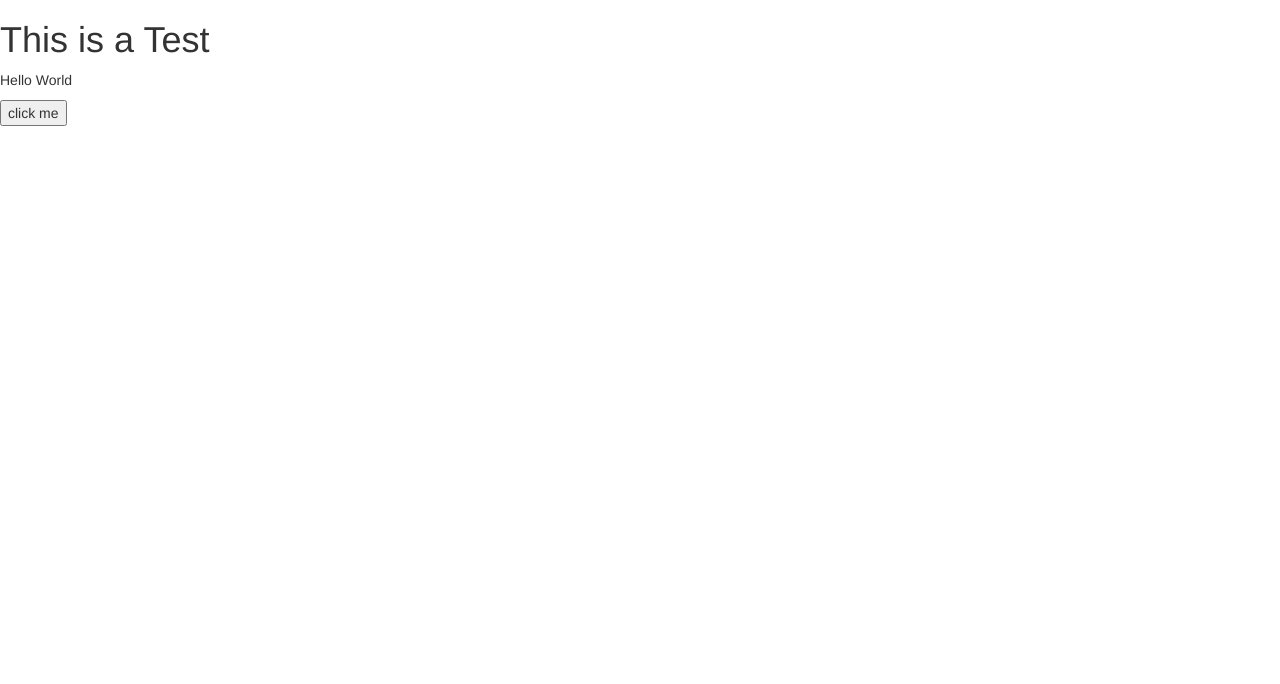
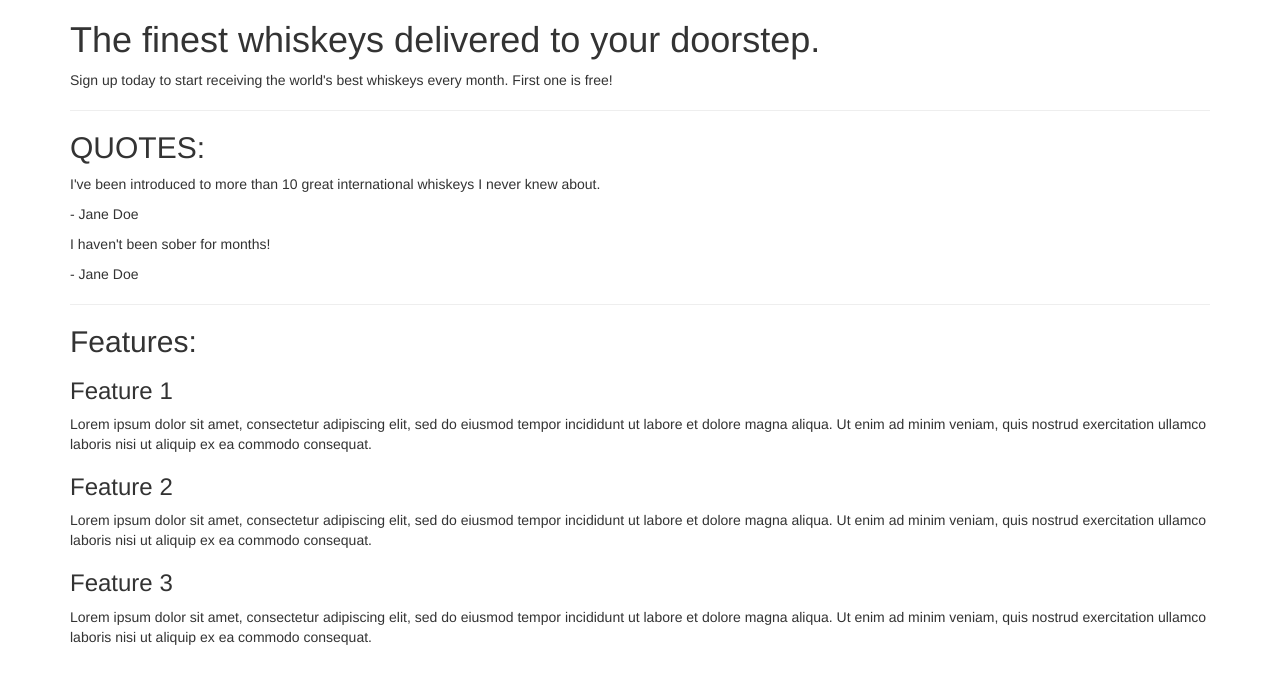
Before and after one commit to wlillisdev/love-whiskey, a plain HTML site: page index.html in a window 1280 px wide. Drawn offline with nearby package versions, Linux system fonts and the light colour scheme.

Commit message:
homepage text information

```diff
--- a/index.html
+++ b/index.html
@@ -1,23 +1,76 @@
 <!DOCTYPE html>
 <html lang="en">
+
 <head>
     <meta charset="UTF-8">
     <meta http-equiv="X-UA-Compatible" content="IE=edge">
     <meta name="viewport" content="width=device-width, initial-scale=1.0">
-    <title>Document</title>
+    <title>Whiskey Drop | Taste a new whiskey every month</title>
     <!-- Latest compiled and minified CSS -->
-<link rel="stylesheet" href="https://cdn.jsdelivr.net/npm/bootstrap@3.4.1/dist/css/bootstrap.min.css" integrity="sha384-HSMxcRTRxnN+Bdg0JdbxYKrThecOKuH5zCYotlSAcp1+c8xmyTe9GYg1l9a69psu" crossorigin="anonymous">
+    <link rel="stylesheet" href="https://cdn.jsdelivr.net/npm/bootstrap@3.4.1/dist/css/bootstrap.min.css"
+        integrity="sha384-HSMxcRTRxnN+Bdg0JdbxYKrThecOKuH5zCYotlSAcp1+c8xmyTe9GYg1l9a69psu" crossorigin="anonymous">
 
-<!-- Optional theme -->
-<link rel="stylesheet" href="https://cdn.jsdelivr.net/npm/bootstrap@3.4.1/dist/css/bootstrap-theme.min.css" integrity="sha384-6pzBo3FDv/PJ8r2KRkGHifhEocL+1X2rVCTTkUfGk7/0pbek5mMa1upzvWbrUbOZ" crossorigin="anonymous">
+    <!-- Optional theme -->
+    <link rel="stylesheet" href="https://cdn.jsdelivr.net/npm/bootstrap@3.4.1/dist/css/bootstrap-theme.min.css"
+        integrity="sha384-6pzBo3FDv/PJ8r2KRkGHifhEocL+1X2rVCTTkUfGk7/0pbek5mMa1upzvWbrUbOZ" crossorigin="anonymous">
 
-<!-- Latest compiled and minified JavaScript -->
-<script src="https://cdn.jsdelivr.net/npm/bootstrap@3.4.1/dist/js/bootstrap.min.js" integrity="sha384-aJ21OjlMXNL5UyIl/XNwTMqvzeRMZH2w8c5cRVpzpU8Y5bApTppSuUkhZXN0VxHd" crossorigin="anonymous"></script>
+    <!-- Latest compiled and minified JavaScript -->
+    <script src="https://cdn.jsdelivr.net/npm/bootstrap@3.4.1/dist/js/bootstrap.min.js"
+        integrity="sha384-aJ21OjlMXNL5UyIl/XNwTMqvzeRMZH2w8c5cRVpzpU8Y5bApTppSuUkhZXN0VxHd" crossorigin="anonymous">
+    </script>
 </head>
-<h1>This is a Test</h1>
-<P>Hello World</P>
-<button>click me</button>
+
 <body>
+    <article class="container">
+        <!-- Callout -->
+        <section class="callout">
+            <h1>The finest whiskeys delivered to your doorstep.</h1>
+            <p>Sign up today to start receiving the world's best whiskeys every month. First one is free!</p>
+        </section>
+        <!-- /.callout -->
+        <hr>
 
+        <!-- Quotes -->
+        <section class="quotes">
+            <h2 class="text-uppercase">Quotes:</h2>
+            <div class="quote">
+                <p>I've been introduced to more than 10 great international whiskeys I never knew about.</p>
+                <p>- Jane Doe</p>
+            </div>
+            <div class="quote">
+                <p>I haven't been sober for months!</p>
+                <p>- Jane Doe</p>
+            </div>
+        </section>
+        <!-- /.quotes -->
+        <hr>
+
+        <!-- Features -->
+        <section class="features">
+            <h2>Features:</h2>
+            <div class="feature">
+                <h3>Feature 1</h3>
+                <p>Lorem ipsum dolor sit amet, consectetur adipiscing elit, sed do eiusmod tempor incididunt ut labore
+                    et dolore magna aliqua. Ut enim ad minim veniam, quis nostrud exercitation ullamco laboris nisi ut
+                    aliquip ex ea commodo consequat.</p>
+            </div>
+            <div class="feature">
+                <h3>Feature 2</h3>
+                <p>Lorem ipsum dolor sit amet, consectetur adipiscing elit, sed do eiusmod tempor incididunt ut labore
+                    et dolore magna aliqua. Ut enim ad minim veniam, quis nostrud exercitation ullamco laboris nisi ut
+                    aliquip ex ea commodo consequat.</p>
+            </div>
+            <div class="feature">
+                <h3>Feature 3</h3>
+                <p>Lorem ipsum dolor sit amet, consectetur adipiscing elit, sed do eiusmod tempor incididunt ut labore
+                    et dolore magna aliqua. Ut enim ad minim veniam, quis nostrud exercitation ullamco laboris nisi ut
+                    aliquip ex ea commodo consequat.</p>
+            </div>
+        </section>
+        <!-- /.features -->
+    </article>
 </body>
+
+
+
 </html>
```
